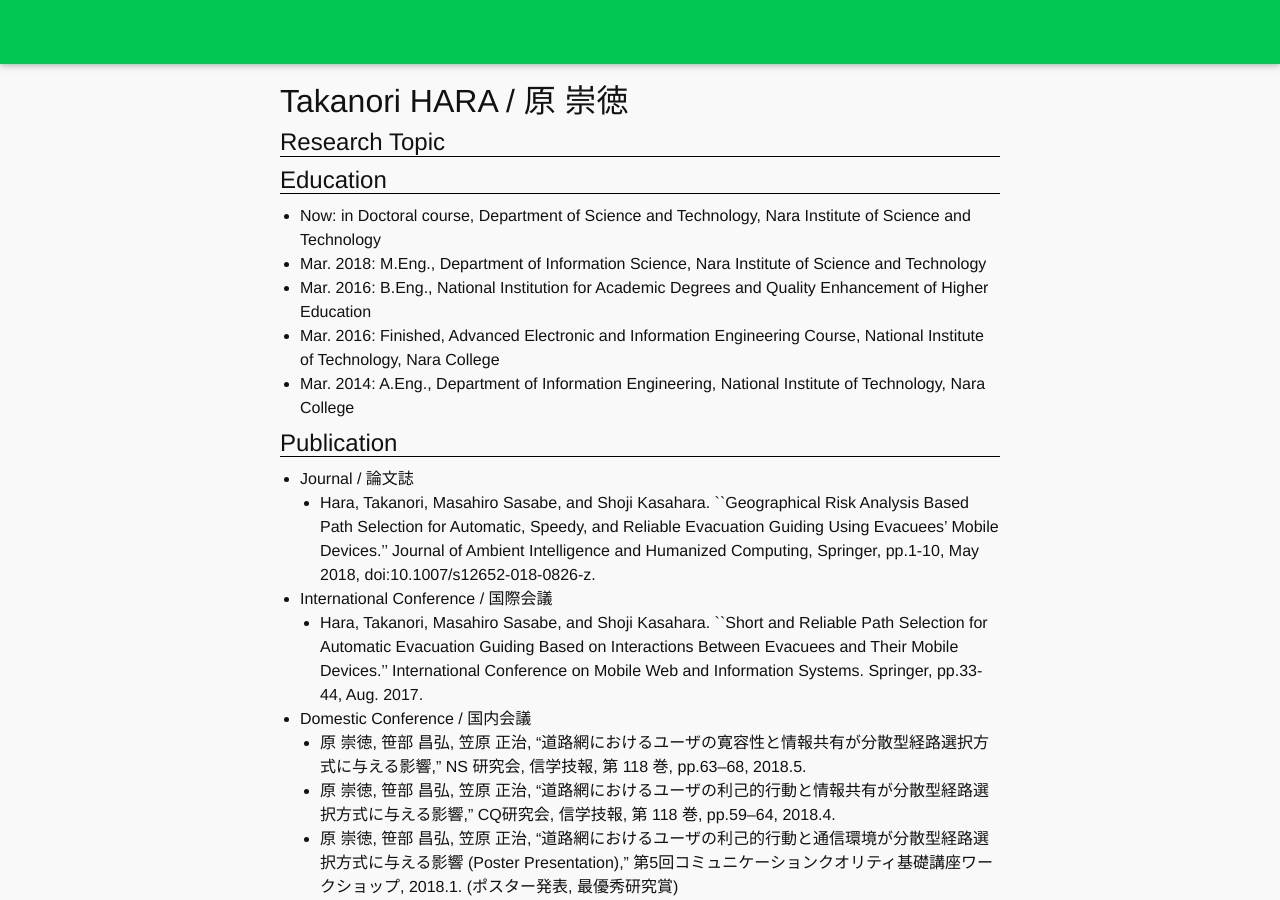
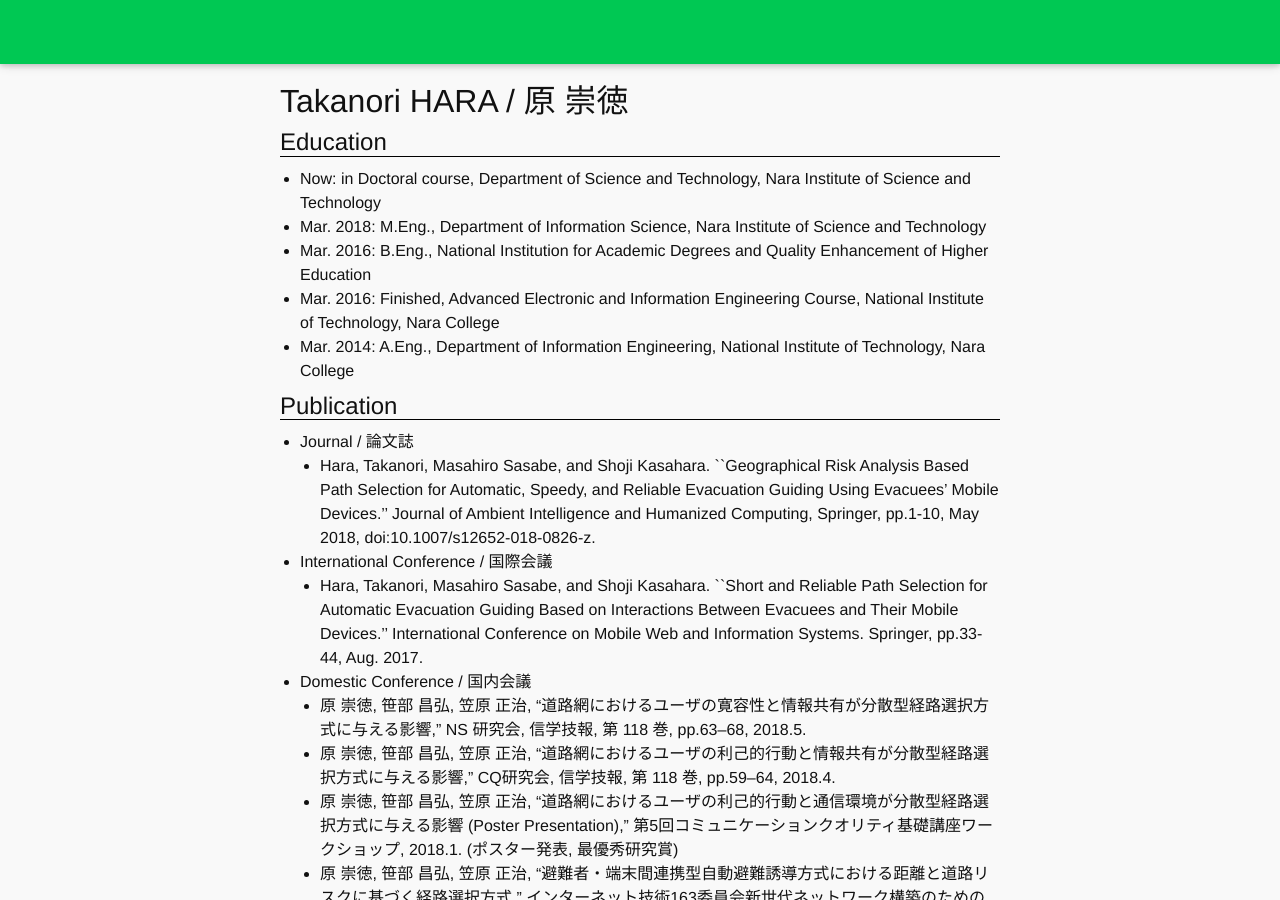
Before and after one commit to oakeshott/oakeshott.github.io, a Jekyll site: the page built from index.md, in a window 1280 px wide and 900 px high. Built offline with Jekyll 4.4.1, drawn with Linux system fonts in a browser that asks for light colours; Markdown is read by kramdown in place of the engine named in the settings.

Commit message:
Commit at 2018-07-19 02:14:20

```diff
--- a/index.md
+++ b/index.md
@@ -4,8 +4,6 @@ title: Takanori HARA / 原 崇徳
 permalink: /
 ---
 # Takanori HARA  / 原 崇徳
-
-## Research Topic
 
 ## Education
 
```
Also changed, not shown: 1 other file.
